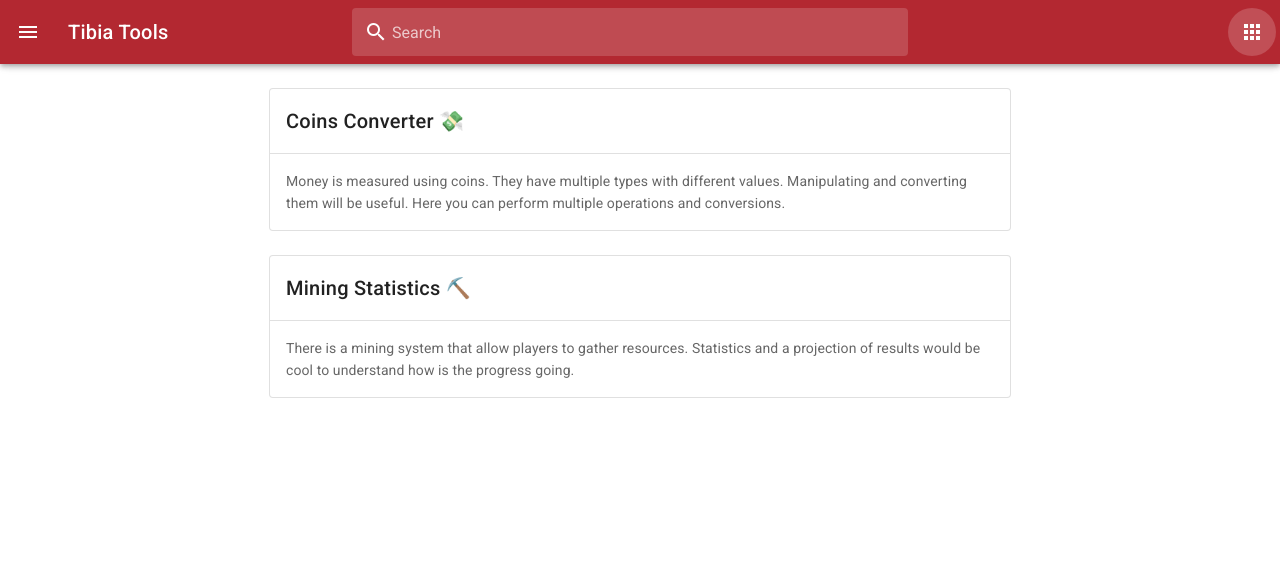
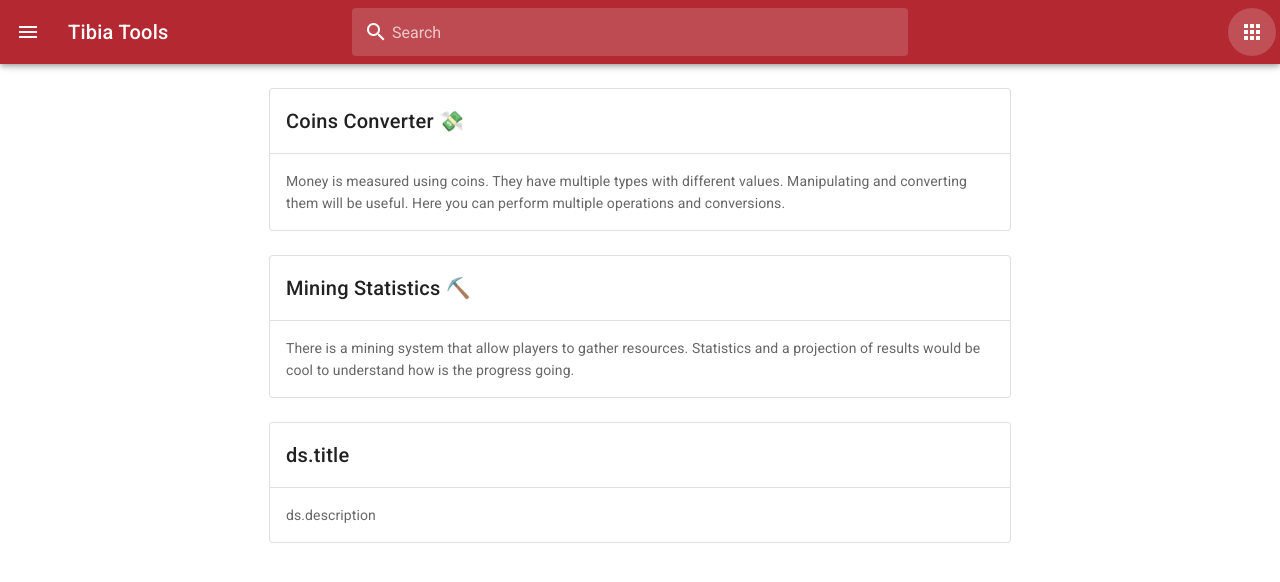
Before and after one commit to kammradt/tibia-tools, a Vue app: page / in a window 1280 px wide. Shown: the top 582 px of the page. Built offline with nearby package versions, Linux system fonts and the light colour scheme; what v-clipboard would draw is missing.

Commit message:
:construction: Adds empty view link on Home

```diff
--- a/src/modules/home/HomeView.vue
+++ b/src/modules/home/HomeView.vue
@@ -87,6 +87,11 @@
             text: this.$i18n.t('mr.title'),
             description: this.$i18n.t('mr.description')
           },
+          {
+            link: 'DamageStatisticsView',
+            text: this.$i18n.t('ds.title'),
+            description: this.$i18n.t('ds.description')
+          },
         ]
       }
     },
--- a/src/router/index.js
+++ b/src/router/index.js
@@ -4,6 +4,7 @@
 import CoinsConverterView from "../modules/coins-converter/CoinsConverterView";
 import SettingsView from "../modules/home/SettingsView";
 import MiningStatisticsView from "../modules/mining-statistics/MiningStatisticsView";
+import DamageStatisticsView from "../modules/damage-statistics/DamageStatisticsView";
 
 Vue.use(VueRouter)
 
@@ -24,6 +25,11 @@
         component: MiningStatisticsView
       },
       {
+        path: 'damage-statistics',
+        name: 'DamageStatisticsView',
+        component: DamageStatisticsView
+      },
+      {
         path: 'settings',
         name: 'SettingsView',
         component: SettingsView
```
